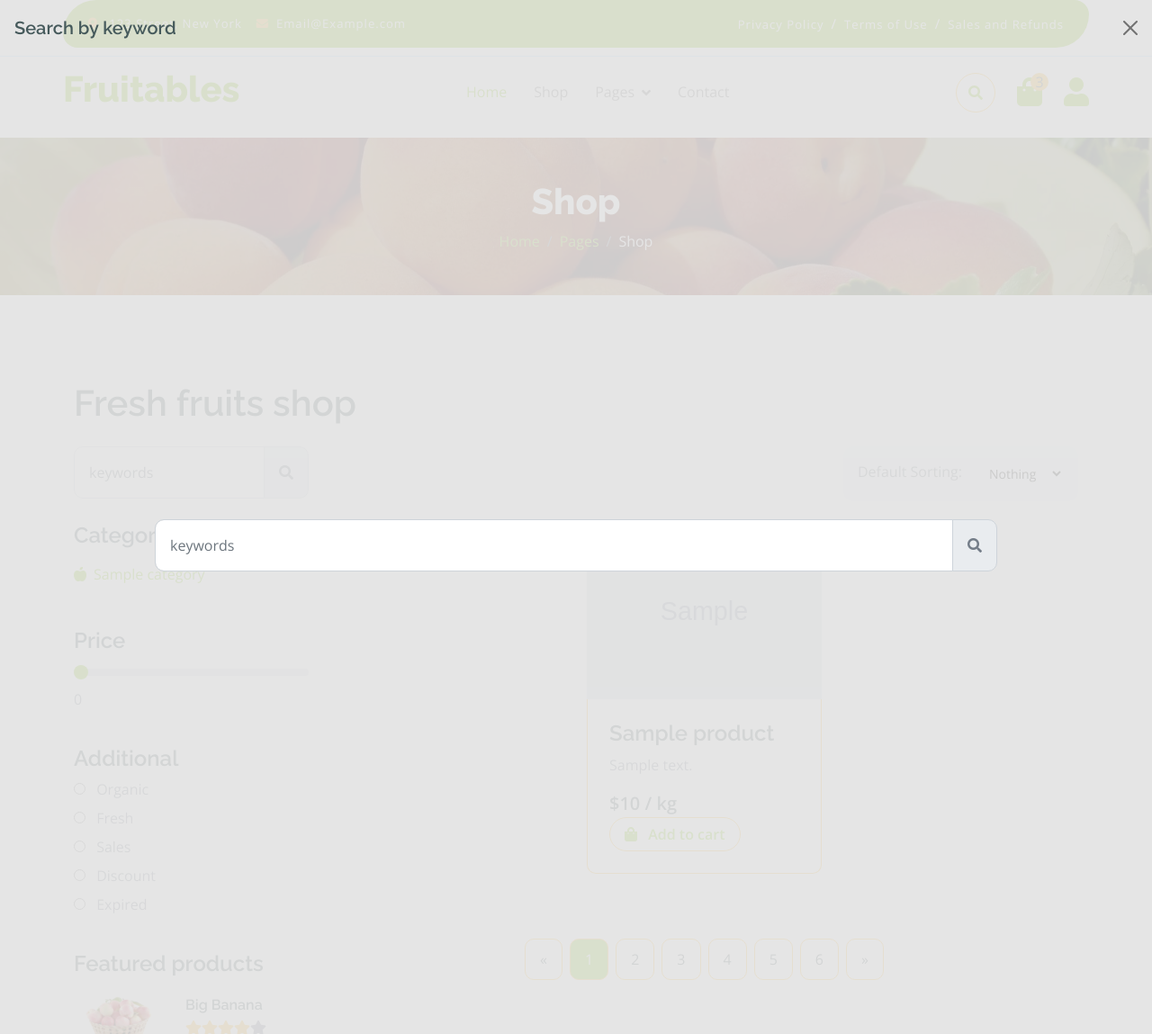
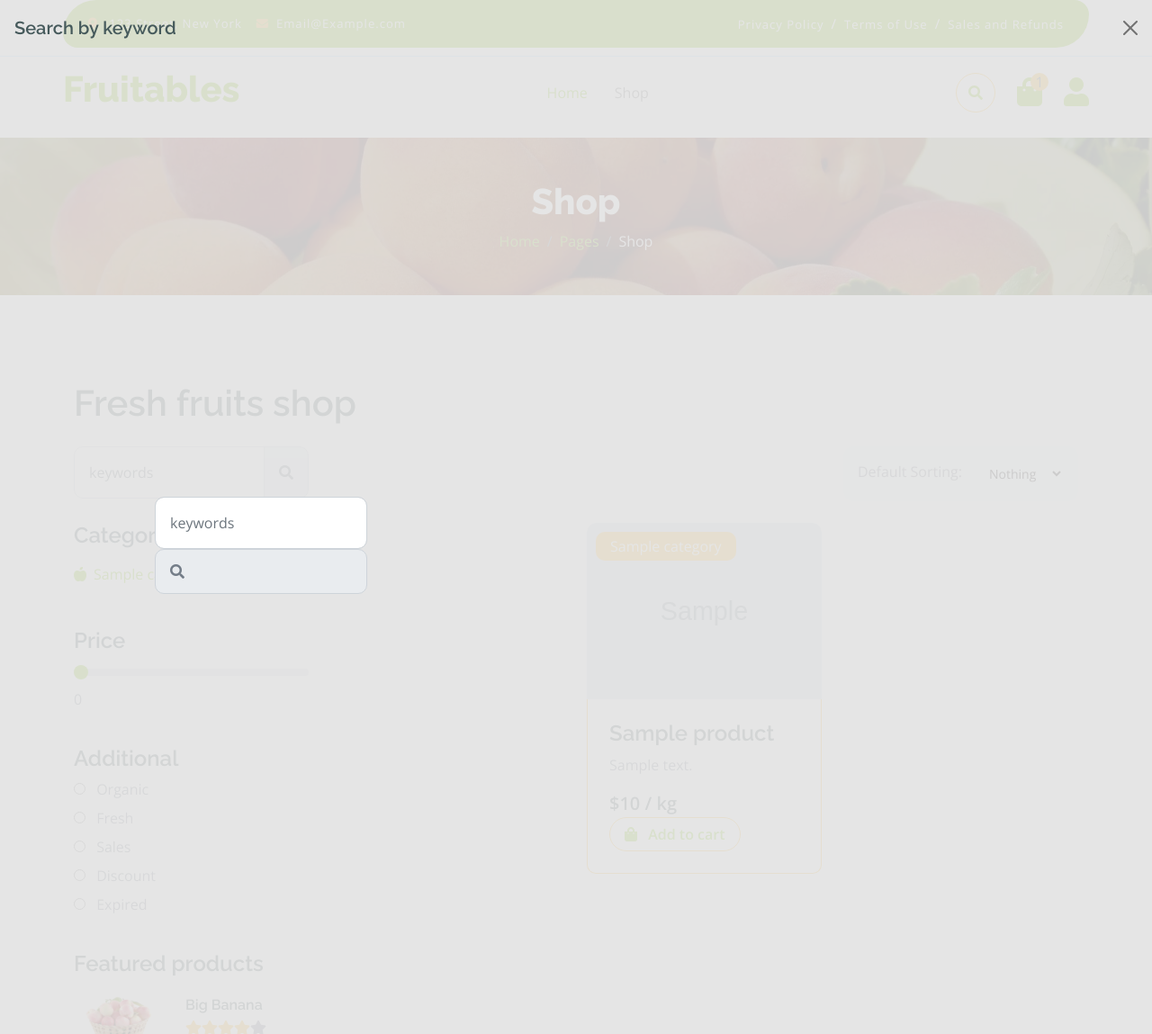
Before and after one commit to SaifAyman23/fruitables, a Django app: page /shop/ in a window 1280 px wide, after a click that opens the changed part. Shown: the whole page at 90% size. Run offline with Django 5.2, Linux system fonts and the light colour scheme; tables that the repository leaves empty hold one stand-in row (values such as "Sample post"); grey boxes marked "Sample" are stand-in pictures; some libraries are stand-ins or nearby versions.

Commit message:
added search feature and pagination to store page

```diff
--- a/project/settings.py
+++ b/project/settings.py
@@ -64,6 +64,7 @@ TEMPLATES = [
                 'django.template.context_processors.request',
                 'django.contrib.auth.context_processors.auth',
                 'django.contrib.messages.context_processors.messages',
+                'shop.context_processors.cartItems'
             ],
         },
     },
--- /dev/null
+++ b/shop/context_processors.py
@@ -0,0 +1,8 @@
+from .models import *
+
+def cartItems(request,cartI=0):
+    try:
+        cartI=Cart.objects.all().count()
+    except:
+        pass
+    return {'cartI':cartI}
--- a/shop/urls.py
+++ b/shop/urls.py
@@ -7,5 +7,9 @@ urlpatterns = [
     path('',views.shop,name='shop'),
     path('product_details/<str:product_name>',views.product_details,name='product_details'),
     path('cart/',views.cart,name='cart'),
-    path('remove_cart/<int:id>',views.remove_cart,name='remove_cart'),
+    path('search/',views.search,name='search'),
+    path('remove_cart/<int:item_id>',views.remove_cart,name='remove_cart'),
+    path('add_cart/<int:product_id>',views.add_cart,name='add_cart'),
+    path('add_item/<int:item_id>',views.add_item,name='add_item'),
+    path('remove_item/<int:item_id>',views.remove_item,name='remove_item'),
 ]
--- a/shop/views.py
+++ b/shop/views.py
@@ -1,20 +1,55 @@
 from django.shortcuts import render,redirect
 from .models import *
+from django.core.paginator import Paginator
+from django.db.models import Q
 
 # Create your views here.
 def shop(request):
     cat=Category.objects.all()
     product=Product.objects.all()
+    p = Paginator(product, 6)
+    page_number=request.GET.get("page")
+    page_object=p.get_page(page_number)
     context={
         'category':cat,
-        'product':product,
+        'product':page_object,
+        'number':page_number
     }
     return render(request,'shop/shop.html',context)
+
+def search(request,keyword=None,category=None):
+    if request.method == "POST":
+        keyword=request.POST["keyword"]
+        if keyword:
+            print(keyword)
+            cat=Category.objects.all()
+            try:
+                try:
+                    category=Category.objects.get(Q(title__icontains=keyword))
+                    products=Product.objects.order_by('-addedOn').filter(Q(description__icontains=keyword) | Q(name__icontains=keyword) | Q(category=category))
+                except:
+                    print("HEREEEEEE")
+                    products=Product.objects.order_by('-addedOn').filter(Q(description__icontains=keyword) | Q(name__icontains=keyword) )
+                p = Paginator(products, 6)
+                page_number=request.GET.get("page")
+                page_object=p.get_page(page_number)
+                print(page_number)
+                context={
+                    'category':cat,
+                    'product':page_object,
+                    'number':page_number,
+                }
+                return render(request,'shop/shop.html',context)
+            except:pass
+
+    return redirect("shop:shop")
+
 
 def product_details(request,product_name):
     product=Product.objects.get(name=product_name)
     products=Product.objects.all()
     cat=Category.objects.all()
+
     context={
         'category':cat,
         'product':product,
@@ -24,7 +59,7 @@ def product_details(request,product_name):
 
 
 
-def cart(request,subTotal=0,shipping=50,grandTotal=5,discount=None,originalTotal=None):
+def cart(request,subTotal=0,shipping=50,grandTotal=0,discount=0,originalTotal=0):
     try:
         cartItem=Cart.objects.all()
         print('HIIII')
@@ -60,10 +95,48 @@ def cart(request,subTotal=0,shipping=50,grandTotal=5,discount=None,originalTotal
     return render(request,'shop/cart.html',context)
 
 def remove_cart(request,item_id):
-    try:
-        cartItem=Cart.object.get(id=item_id)
-        cartItem.delete()
-    except:
-        pass
+
+    cartItem=Cart.objects.get(id=item_id)
+    cartItem.delete()
 
     return redirect('shop:cart')
+
+def add_item(request,item_id):
+    cartItem=Cart.objects.get(id=item_id)
+    cartItem.quantity+=1
+    cartItem.save()
+
+    return redirect('shop:cart')
+
+def remove_item(request,item_id):
+    cartItem=Cart.objects.get(id=item_id)
+    if cartItem.quantity>1:
+        cartItem.quantity-=1
+        cartItem.save()
+    else:
+        cartItem.delete()
+    return redirect('shop:cart')
+
+def add_cart(request,product_id,cartItem=None):
+    product=Product.objects.get(id=product_id)
+    print(str('asdasdasdasd'))
+
+    try:
+        cartItem=Cart.objects.get(product=product)
+    except:pass
+    if cartItem:
+        cartItem.quantity+=1
+        cartItem.save()
+    else:
+        print("SAVED")
+        if request.method=='POST':
+            print("SAVED2")
+            amount=int(request.POST["quantity"])
+            print(amount)
+            if amount:
+                cartItem=Cart(product=product,quantity=amount)
+                cartItem.save()
+        else:
+            print('HEREEEEEEE')
+            return redirect("shop:product_details")
+    return redirect("shop:cart")
--- a/templates/includes/navbar.html
+++ b/templates/includes/navbar.html
@@ -1,8 +1,4 @@
-<!-- Spinner Start -->
-<div id="spinner" class="show w-100 vh-100 bg-white position-fixed translate-middle top-50 start-50  d-flex align-items-center justify-content-center">
-    <div class="spinner-grow text-primary" role="status"></div>
-</div>
-<!-- Spinner End -->
+
 
 
 <!-- Navbar start -->
@@ -30,22 +26,14 @@
                 <div class="navbar-nav mx-auto">
                     <a href="{% url "home:home" %}" class="nav-item nav-link active">Home</a>
                     <a href="{% url "shop:shop" %}" class="nav-item nav-link">Shop</a>
-                    <div class="nav-item dropdown">
-                        <a href="#" class="nav-link dropdown-toggle" data-bs-toggle="dropdown">Pages</a>
-                        <div class="dropdown-menu m-0 bg-secondary rounded-0">
-                            <a href="cart.html" class="dropdown-item">Cart</a>
-                            <a href="chackout.html" class="dropdown-item">Chackout</a>
-                            <a href="testimonial.html" class="dropdown-item">Testimonial</a>
-                            <a href="404.html" class="dropdown-item">404 Page</a>
-                        </div>
-                    </div>
-                    <a href="contact.html" class="nav-item nav-link">Contact</a>
+                    {% comment %} <a href="{% url "checkout:checkout" %}" class="nav-item nav-link">Chackout</a>
+                    <a href="{% url "contact:contact" %}" class="nav-item nav-link">Contact</a> {% endcomment %}
                 </div>
                 <div class="d-flex m-3 me-0">
                     <button class="btn-search btn border border-secondary btn-md-square rounded-circle bg-white me-4" data-bs-toggle="modal" data-bs-target="#searchModal"><i class="fas fa-search text-primary"></i></button>
-                    <a href="#" class="position-relative me-4 my-auto">
+                    <a href="{% url "shop:cart" %}" class="position-relative me-4 my-auto">
                         <i class="fa fa-shopping-bag fa-2x"></i>
-                        <span class="position-absolute bg-secondary rounded-circle d-flex align-items-center justify-content-center text-dark px-1" style="top: -5px; left: 15px; height: 20px; min-width: 20px;">3</span>
+                        <span class="position-absolute bg-secondary rounded-circle d-flex align-items-center justify-content-center text-dark px-1" style="top: -5px; left: 15px; height: 20px; min-width: 20px;">{{cartI}}</span>
                     </a>
                     <a href="#" class="my-auto">
                         <i class="fas fa-user fa-2x"></i>
@@ -68,8 +56,11 @@
             </div>
             <div class="modal-body d-flex align-items-center">
                 <div class="input-group w-75 mx-auto d-flex">
-                    <input type="search" class="form-control p-3" placeholder="keywords" aria-describedby="search-icon-1">
-                    <span id="search-icon-1" class="input-group-text p-3"><i class="fa fa-search"></i></span>
+                    <form action="{% url "shop:search" %}" method="POST">
+                        {% csrf_token %}
+                        <input type="search" class="form-control p-3" placeholder="keywords" name="keyword" aria-describedby="search-icon-1">
+                        <span id="search-icon-1" class="input-group-text p-3"><i class="fa fa-search"></i></span>
+                    </form>
                 </div>
             </div>
         </div>
--- a/templates/shop/shop.html
+++ b/templates/shop/shop.html
@@ -181,18 +181,26 @@
                                 </div>
                             </div>
                             {% endfor %}
+                            {% if product.has_other_pages %}
                             <div class="col-12">
                                 <div class="pagination d-flex justify-content-center mt-5">
-                                    <a href="#" class="rounded">&laquo;</a>
-                                    <a href="#" class="active rounded">1</a>
-                                    <a href="#" class="rounded">2</a>
-                                    <a href="#" class="rounded">3</a>
-                                    <a href="#" class="rounded">4</a>
-                                    <a href="#" class="rounded">5</a>
-                                    <a href="#" class="rounded">6</a>
-                                    <a href="#" class="rounded">&raquo;</a>
+                                    {% if product.has_previous %}
+                                    <a href="?page={{products.previous_page_number}}" class="rounded">&laquo;</a>
+                                    {% endif %}
+                                    {% comment %} <a href="#" class="active rounded">1</a> {% endcomment %}
+                                    {% for i in product.paginator.page_range %}
+                                    {% if i == number %}
+                                    <a href="?page={{i}}" class="active rounded">{{i}}</a>
+                                    {% else %}
+                                    <a href="?page={{i}}" class="rounded">{{i}}</a>
+                                    {% endif %}
+                                    {% endfor %}
+                                    {% if product.has_next %}
+                                    <a href="?page={{product.next_page_number}}" class="rounded">&raquo;</a>
+                                    {% endif %}
                                 </div>
                             </div>
+                            {% endif %}
                         </div>
                     </div>
                 </div>
```
Also changed, not shown: templates/shop/cart.html (+22 -7 lines), templates/shop/product_details.html (+8 -13 lines).
